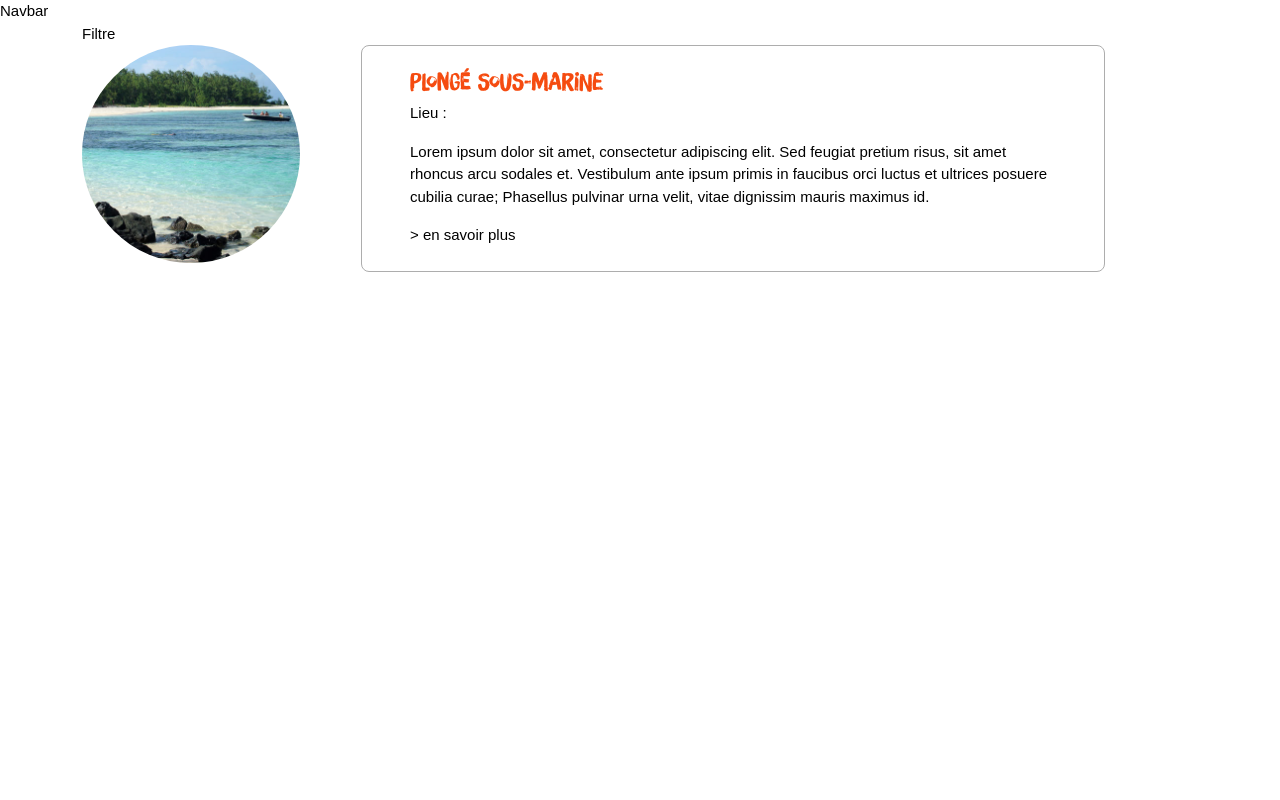
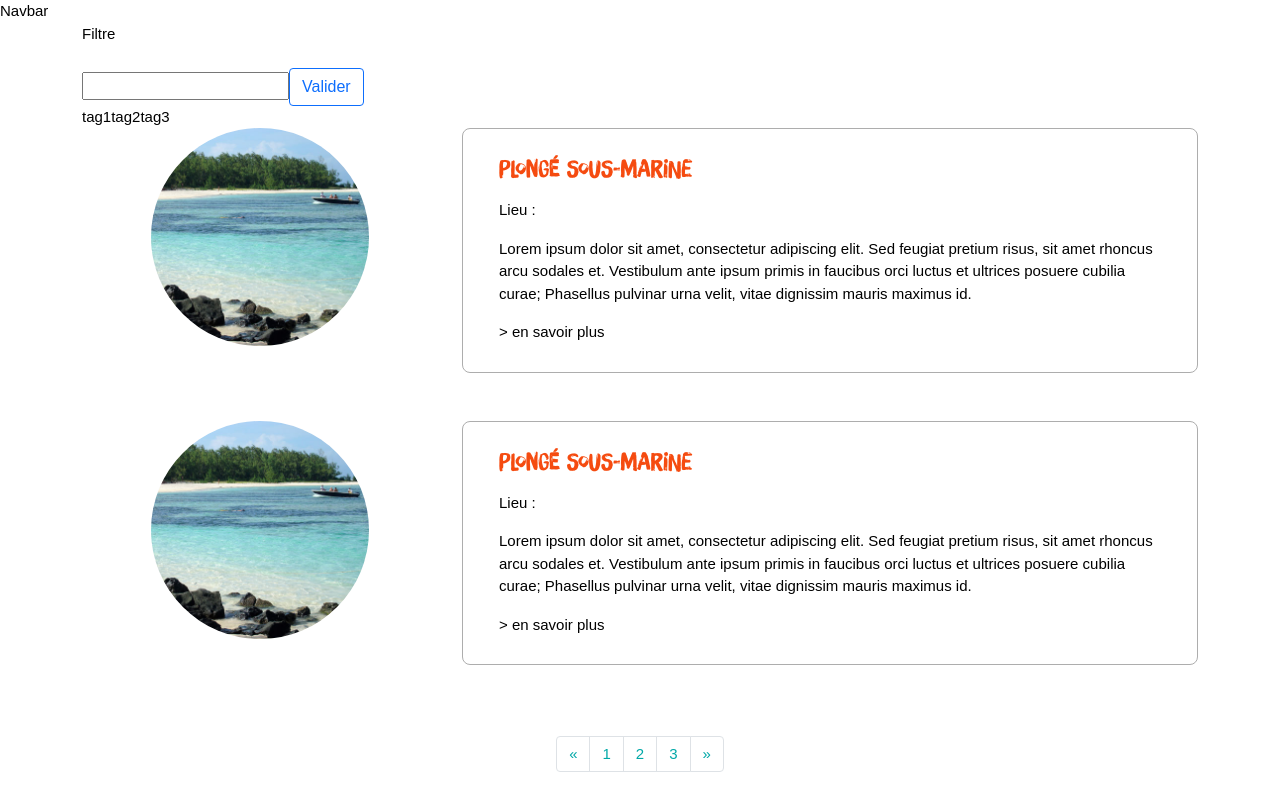
Before and after one commit to jcboy/Mauritius, a React (Create React App) app in the folder client/: page /activities in a window 1280 px wide. Built offline with nearby package versions, Linux system fonts and the light colour scheme; a web font is replaced by a local one.

Commit message:
premier rendu page list activities

```diff
--- a/client/package.json
+++ b/client/package.json
@@ -10,6 +10,7 @@
     "react-dom": "^17.0.1",
     "react-router-dom": "^5.2.0",
     "react-scripts": "4.0.1",
+    "react-select": "^3.1.1",
     "web-vitals": "^0.2.4"
   },
   "scripts": {
--- a/client/src/pages/activities/ActivityList.js
+++ b/client/src/pages/activities/ActivityList.js
@@ -1,31 +1,88 @@
-import React from 'react';
+import React, {useState} from 'react';
+import {AddCategory} from "./AddCategory";
 import { Link } from 'react-router-dom';
-import './../../styles/styles.css';
 import './../../styles/activities.css';
 import thumb01 from './../../assets/images/thumb-01.jpg';
 
+
 const ActivityList = () => {
+
+    const [categories, setCategories] = useState([{id: 1, name: 'tag1'}, {id: 2, name: 'tag2'}, {id: 3, name: 'tag3'}])
+    /* const handleFilter = () => {
+        setCategories(cats => [...cats, {id: 5, name: 'tag5'}]);
+        console.log('cool', categories)
+    } */
+
     return (
         <div className="container activities">
             <div className="filter-content">
-                Filtre
+                Filtre <br/><br/>
+
+                <AddCategory />
+
+                {/*<button onClick={handleFilter}>Ajouter tag</button>*/}
             </div>
-            <div className="row">
-                <div className="activity-item d-flex">
-                    <div className="col-3 img img-mask">
+
+            <div>
+                {
+                    categories.map((cat) => {
+                        return <span key={cat.id}>{cat.name}</span>;
+                    })
+                }
+            </div>
+
+
+            <div className="item  mb-5">
+                <div className="row">
+                    <div className="col-md-4 img-content">
                         <img src={thumb01} alt=""/>
                     </div>
-                    <div className="col-8 content">
-                        <div className="px-5 py-4">
+                    <div className="col-md-8 desc-content">
+                        <div className="wrapper ">
                             <h3 className="h3 red">Plongé sous-marine</h3>
                             <p>Lieu :</p>
                             <p>Lorem ipsum dolor sit amet, consectetur adipiscing elit. Sed feugiat pretium risus, sit amet rhoncus arcu sodales et. Vestibulum ante ipsum primis in faucibus orci luctus et ultrices posuere cubilia curae; Phasellus pulvinar urna velit, vitae dignissim mauris maximus id.</p>
                             <Link to="/">&gt; en savoir plus</Link>
                         </div>
-
                     </div>
                 </div>
             </div>
+
+            <div className="item  mb-5">
+                <div className="row">
+                    <div className="col-md-4 img-content">
+                        <img src={thumb01} alt=""/>
+                    </div>
+                    <div className="col-md-8 desc-content">
+                        <div className="wrapper ">
+                            <h3 className="h3 red">Plongé sous-marine</h3>
+                            <p>Lieu :</p>
+                            <p>Lorem ipsum dolor sit amet, consectetur adipiscing elit. Sed feugiat pretium risus, sit amet rhoncus arcu sodales et. Vestibulum ante ipsum primis in faucibus orci luctus et ultrices posuere cubilia curae; Phasellus pulvinar urna velit, vitae dignissim mauris maximus id.</p>
+                            <Link to="/">&gt; en savoir plus</Link>
+                        </div>
+                    </div>
+                </div>
+            </div>
+
+            <br/>
+            <nav aria-label="navigation mt-5">
+                <ul className="pagination justify-content-center">
+                    <li className="page-item">
+                        <Link to="/" className="page-link"  aria-label="Previous">
+                            <span aria-hidden="true">&laquo;</span>
+                        </Link>
+                    </li>
+                    <li className="page-item"><Link to="/" className="page-link" >1</Link></li>
+                    <li className="page-item"><Link to="/" className="page-link" >2</Link></li>
+                    <li className="page-item"><Link to="/" className="page-link" >3</Link></li>
+                    <li className="page-item">
+                        <Link to="/" className="page-link"  aria-label="Next">
+                            <span aria-hidden="true">&raquo;</span>
+                        </Link>
+                    </li>
+                </ul>
+            </nav>
+
         </div>
     )
 }
--- /dev/null
+++ b/client/src/pages/activities/AddCategory.js
@@ -0,0 +1,11 @@
+import React from 'react';
+// import Select from 'react-select';
+
+export const AddCategory = () => {
+    return (
+        <div>
+            <input type="text"/>
+            <button type="button" className="btn btn-outline-primary ">Valider</button>
+        </div>
+    )
+}
--- a/client/src/styles/activities.css
+++ b/client/src/styles/activities.css
@@ -1,9 +1,24 @@
-.img-mask img{border-radius: 50%; width: 218px;}
-.activity-item .content {border: 1px solid #adadad; border-radius: 8px;}
 
+.img-content {text-align: center; margin-bottom: 20px;}
+.img-content img{border-radius: 50%; width: 100%; max-width: 218px;}
+.item .desc-content .wrapper {padding: 20px 30px; border: 1px solid #adadad; border-radius: 8px;}
+.item .desc-content .wrapper:hover {}
 
+.bg {width: 100%; height: 60px;
+    background: url('./../assets/images/thumb-01.jpg') center center;
+    background-size: cover;
+}
 
+@media (min-width: 1200px) {
+    .item .desc-content .wrapper{
+        padding: 28px 36px;
+    }
+}
 
+/* Styles general */
+h3, .h3 {margin-bottom: 18px;}
+a:hover{color:#F54B10}
+.pagination a {color: #00A8A7;}
 
 @media (min-width: 1200px) {
     .container{
```
Also changed, not shown: 2 other files (tests, documents, lock files or other folders).
